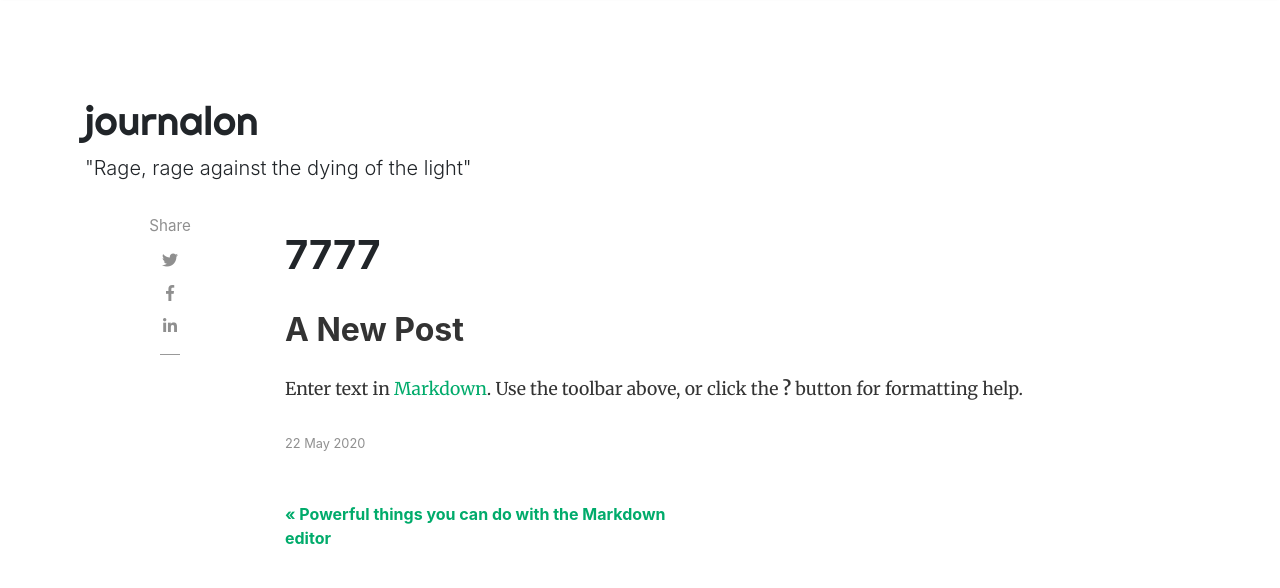
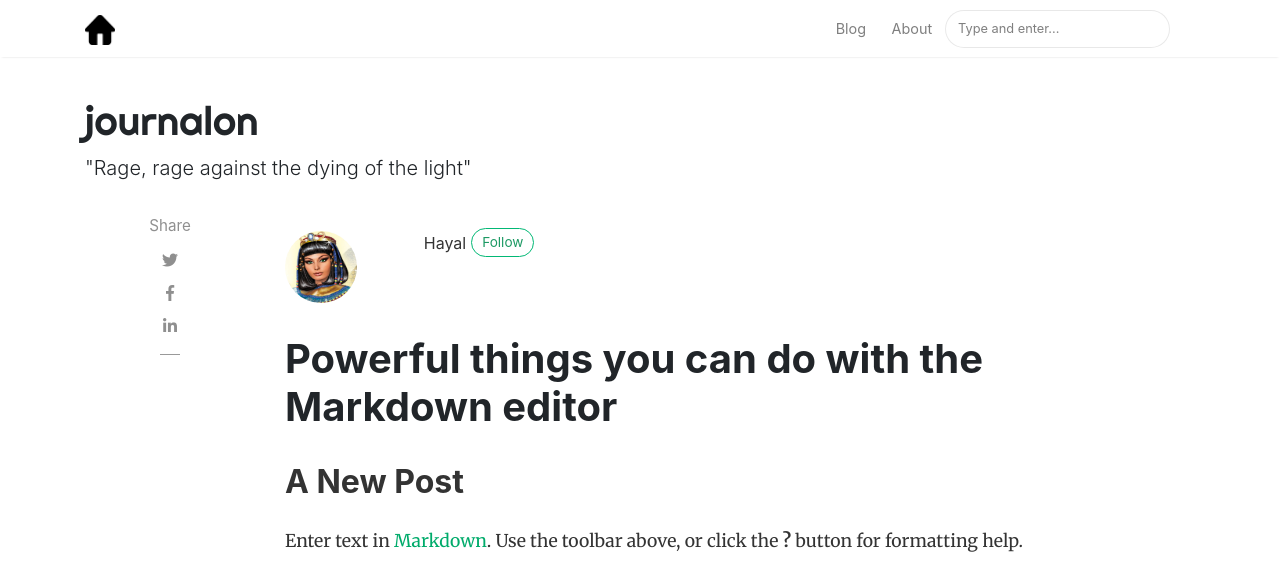
Before and after one commit to pvtbronze/pvtbronze.github.io, a Jekyll site: the page built from _posts/2020-05-22-7777.md, in a window 1280 px wide and 1231 px high. Shown: the top 588 px of the window. Built offline with Jekyll 4.4.1, drawn with Linux system fonts in a browser that asks for light colours; nearby versions of some CDN libraries; some of the changed text lies outside the part shown.

Commit message:
Update 2020-05-22-7777.md

```diff
--- a/_posts/2020-05-22-7777.md
+++ b/_posts/2020-05-22-7777.md
@@ -1,5 +1,8 @@
 ---
 layout: post
+title:  "Powerful things you can do with the Markdown editor"
+author: hayal
+categories: [ Jekyll, tutorial ]
 ---
 ## A New Post
 
```
